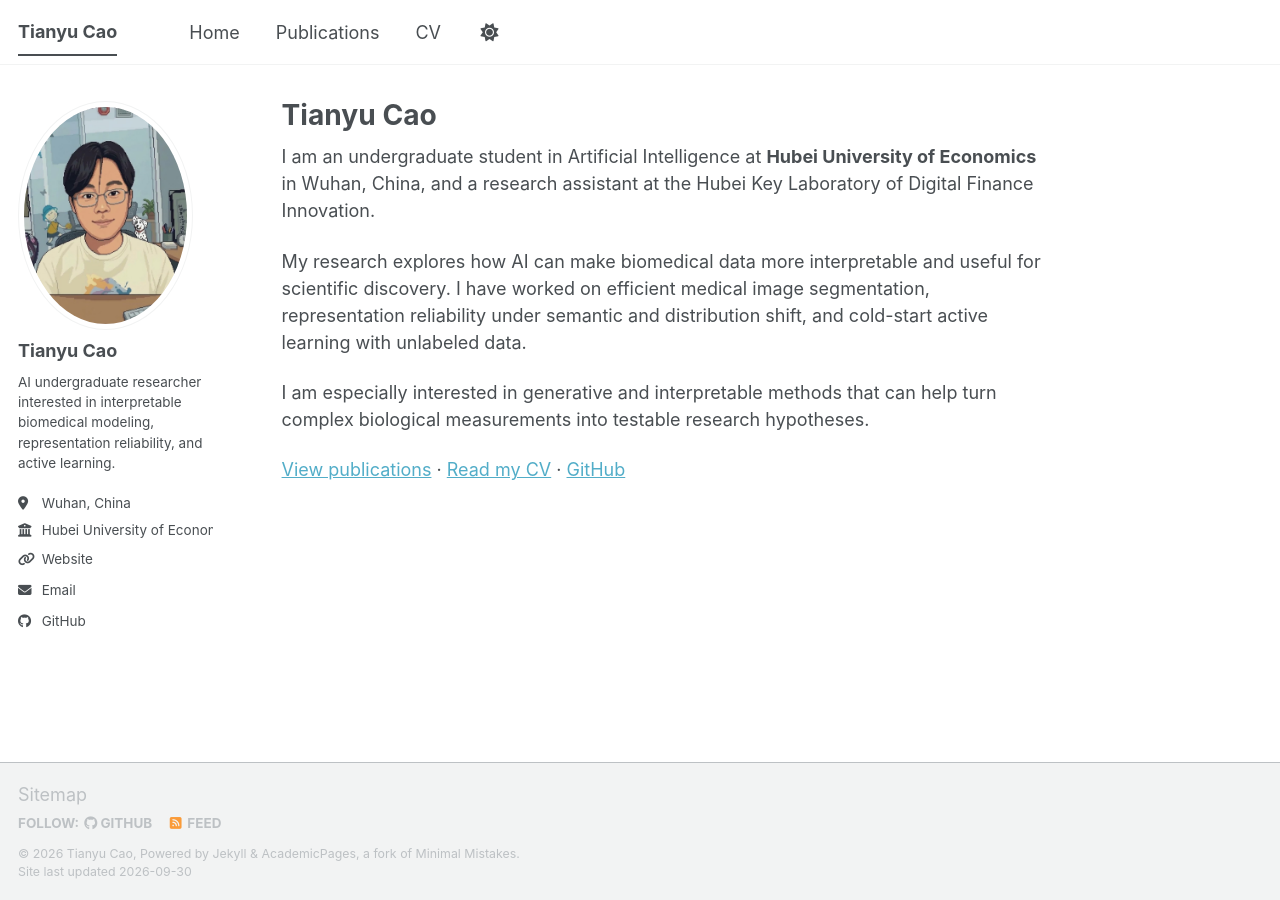
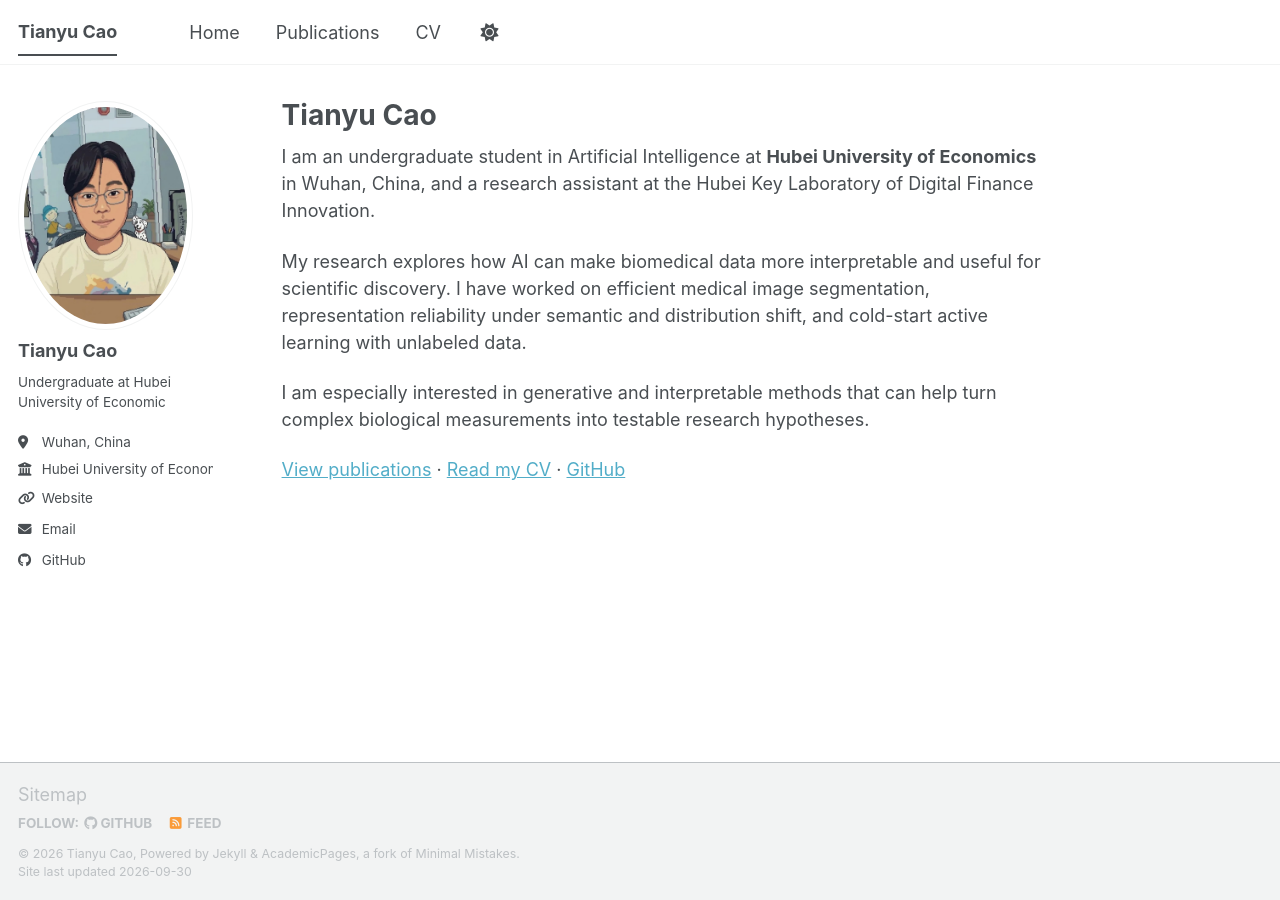
Before and after one commit to luminescentfrr/luminescentfrr.github.io, a Jekyll site: the page built from _pages/about.md, in a window 1280 px wide. Built offline with Jekyll 4.4.1, drawn with Linux system fonts in a browser that asks for light colours; a script bundle is joined from its source files by our own code; library files that are not in the unit come from our copies.

Commit message:
Shorten sidebar bio

```diff
--- a/_config.yml
+++ b/_config.yml
@@ -26,7 +26,7 @@ author:
   avatar           : "tianyu-cao.png"
   name             : "Tianyu Cao"
   pronouns         : # example: "she/her"
-  bio              : "AI undergraduate researcher interested in interpretable biomedical modeling, representation reliability, and active learning."
+  bio              : "Undergraduate at Hubei University of Economic"
   location         : "Wuhan, China"
   employer         : "Hubei University of Economics"
   uri              : "https://luminescentfrr.github.io"
--- a/_data/authors.yml
+++ b/_data/authors.yml
@@ -2,5 +2,5 @@ Tianyu Cao:
   name   : "Tianyu Cao"
   uri    : "https://luminescentfrr.github.io"
   email  : "tianyucao@email.hbue.edu.cn"
-  bio    : "AI undergraduate researcher interested in interpretable biomedical modeling, representation reliability, and active learning."
+  bio    : "Undergraduate at Hubei University of Economic"
   avatar : "tianyu-cao.png"
```
